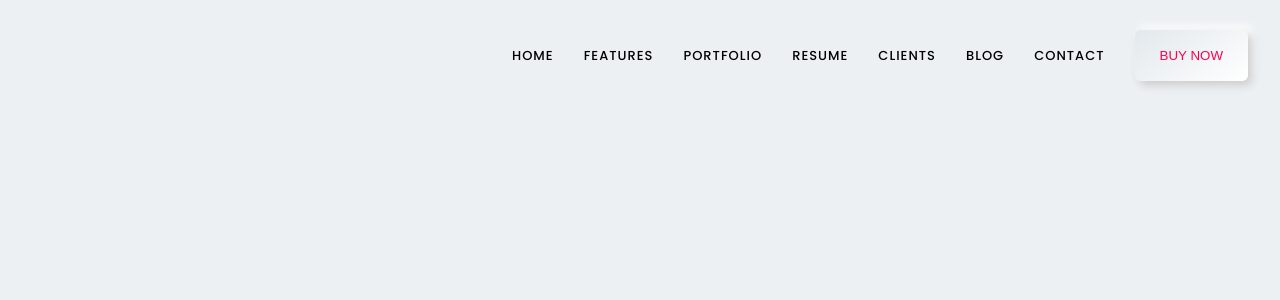
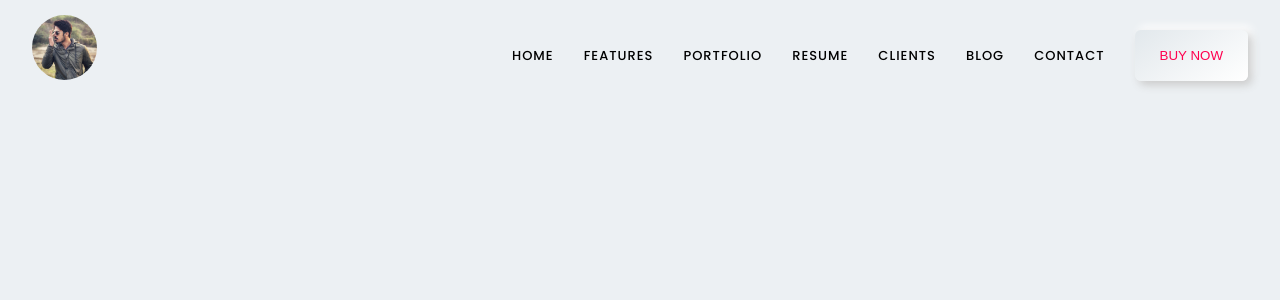
Before and after one commit to minhaj-boop/portfolio-minhaj, a React (Create React App) app: page / in a window 1280 px wide. Shown: the top 300 px of the page. Built offline with nearby package versions, Linux system fonts and the light colour scheme.

Commit message:
logo added

```diff
--- a/src/Components/Home/Header/Header.css
+++ b/src/Components/Home/Header/Header.css
@@ -20,6 +20,11 @@ header ul li a {
 
 header ul li a:hover {
     color: #ff014f;
+}
+
+.logo img {
+    width: 65px;
+    border-radius: 50%;
 }
 
 .home-btn {
--- a/src/Components/Home/Header/Header.js
+++ b/src/Components/Home/Header/Header.js
@@ -1,5 +1,6 @@
 import React, { useState } from 'react';
 import './Header.css';
+import logo from '../../../pic/logo-mj.jpg';
 
 const Header = () => {
     //when scroll header at top
@@ -16,7 +17,7 @@ const Header = () => {
             <header className='header'>
                 <div className="container d_flex">
                     <div className="logo">
-                        <img src="" alt="" />
+                        <img src={logo} alt="" />
                     </div>
 
                     <div className="navlink">
```
Also changed, not shown: src/pic/logo-mj.jpg (added).
